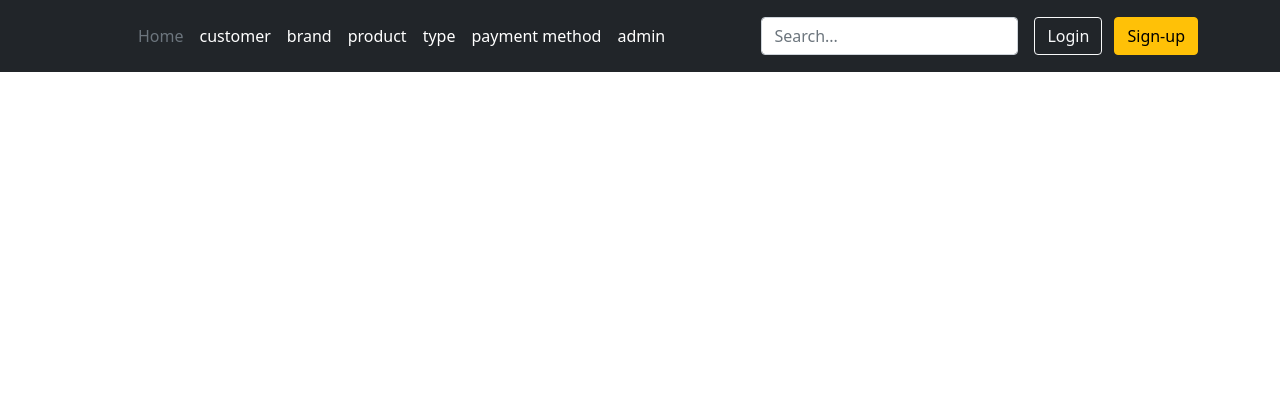
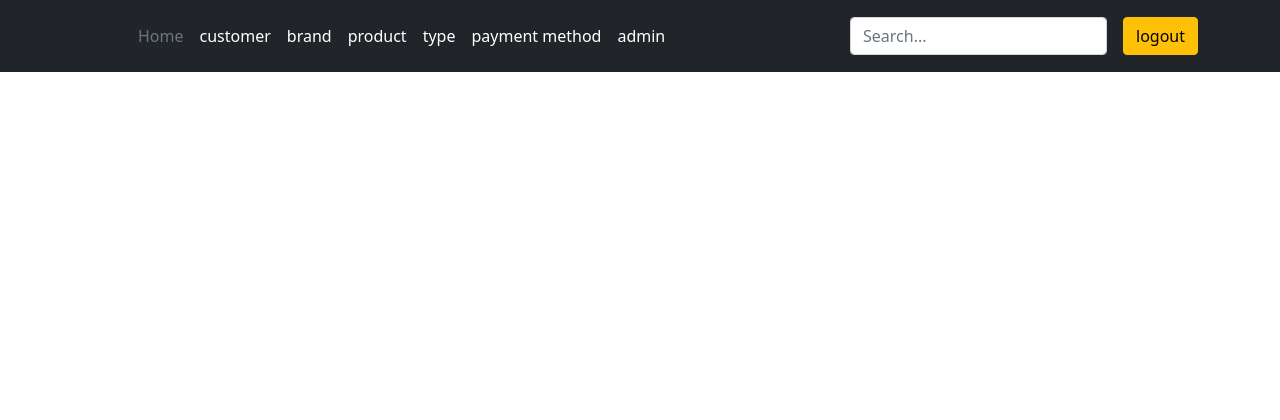
Before and after one commit to khanhnat2710/project1, a PHP site: page /php/layout.php in a window 1280 px wide. Shown: the top 420 px of the page. Run offline with PHP 8.4, Linux system fonts and the light colour scheme.

Commit message:
sua header

```diff
--- a/project/layouts/header.php
+++ b/project/layouts/header.php
@@ -21,8 +21,7 @@
         </form>
 
         <div class="text-end">
-          <button type="button" class="btn btn-outline-light me-2">Login</button>
-          <button type="button" class="btn btn-warning">Sign-up</button>
+          <button type="button" class="btn btn-warning">logout</button>
         </div>
       </div>
     </div>
```
